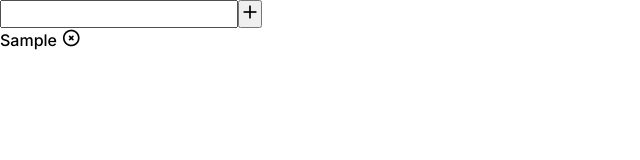
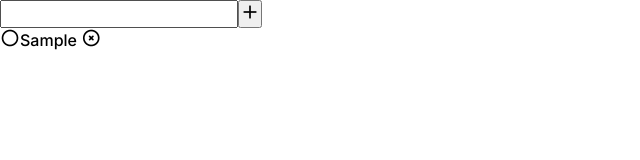
Before and after one commit to anb-hq/Firefiles-Phirom-Todo-List, a React (Vite) app: page / in a window 1280 px wide. Both pictures are taken after typing "Sample" into the empty fields and a click on the button 250 px from the left and 14 px from the top of the page. Shown: the top 160 px of the page, without its empty margins (0-640 px from the left). Built offline with nearby package versions, Linux system fonts and the light colour scheme.

Commit message:
feat:Apply toggle task status feature

```diff
--- a/src/components/Tasks.jsx
+++ b/src/components/Tasks.jsx
@@ -1,20 +1,31 @@
 import { useTaskStore } from '../state/taskStore';
 
 const Tasks = () => {
-	const { tasks, onDeleteTask } = useTaskStore((state) => ({
+	const { tasks, onDeleteTask, onToggleTaskStatus } = useTaskStore((state) => ({
 		tasks: state.tasks,
 		onDeleteTask: state.handleDeleteTask,
+		onToggleTaskStatus: state.handleToggleTaskStatus,
 	}));
 
 	const handleClickDeleteTask = (taskId) => {
 		onDeleteTask(taskId);
 	};
 
+	const handleToggleStatus = (taskId) => {
+		onToggleTaskStatus(taskId);
+	};
+
 	return (
 		<>
 			<ul>
 				{tasks.map((task) => (
-					<li id={task.id}>
+					<li key={task.id}>
+						<span>
+							<i
+								className={`ti ti-circle${task.completed ? '-check' : ''}`}
+								onClick={() => handleToggleStatus(task.id)}
+							></i>
+						</span>
 						<span>{task.description}</span>{' '}
 						<span
 							onClick={() => {
--- a/src/state/taskStore.js
+++ b/src/state/taskStore.js
@@ -12,6 +12,13 @@ const taskStore = (set) => ({
 	handleDeleteTask: (taskId) => {
 		set((state) => ({
 			tasks: state.tasks.filter((task) => task.id !== taskId),
+		}));
+	},
+	handleToggleTaskStatus: (taskId) => {
+		set((state) => ({
+			tasks: state.tasks.map((task) =>
+				task.id === taskId ? { ...task, completed: !task.completed } : task
+			),
 		}));
 	},
 });
```
